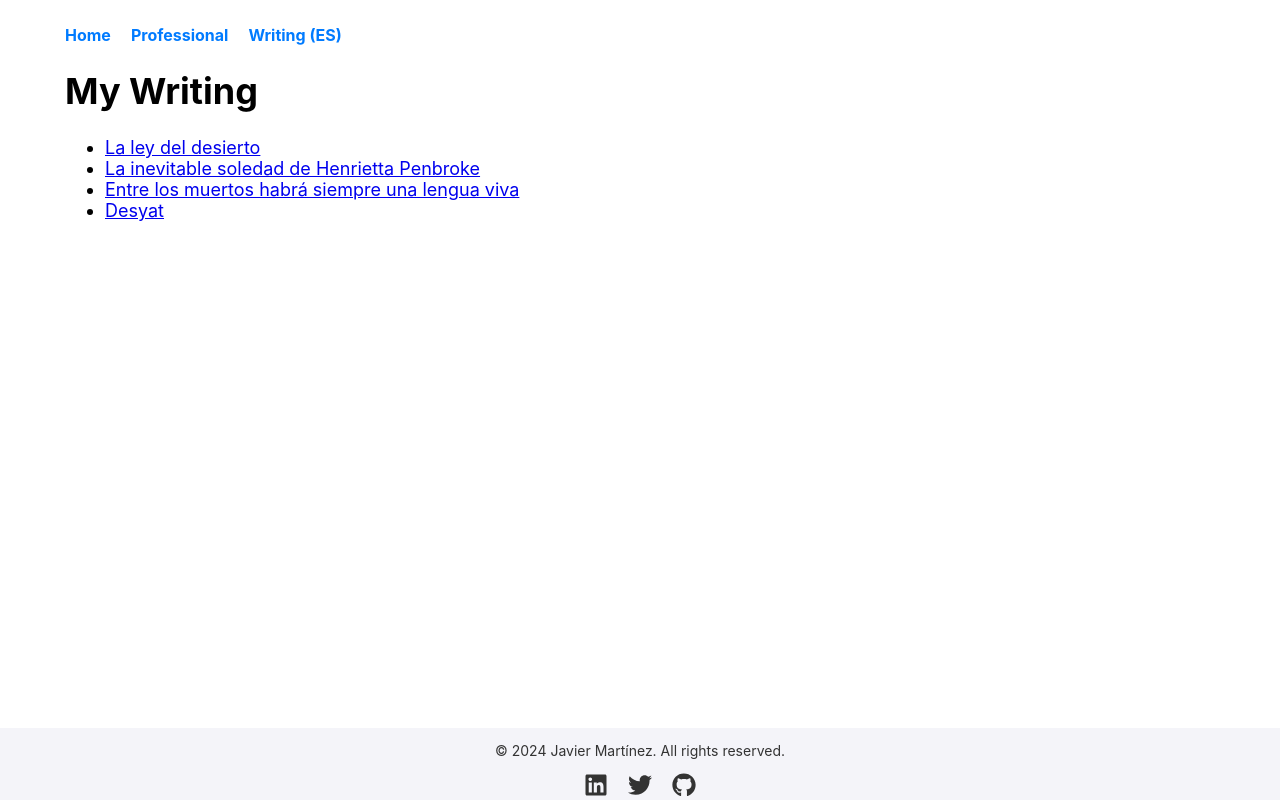
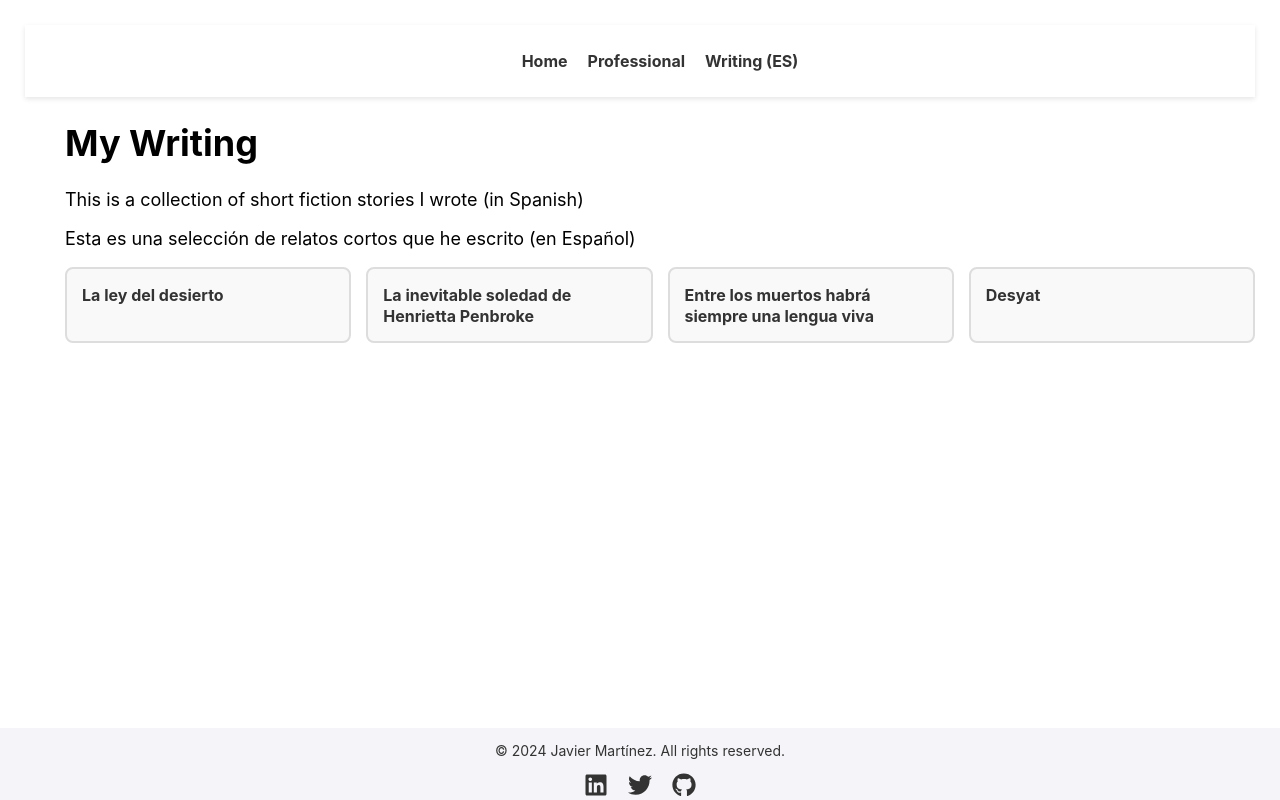
Before and after one commit to javicps/my-page, a React (Create React App) app: page /#/writing in a window 1280 px wide. Built offline with nearby package versions, Linux system fonts and the light colour scheme.

Commit message:
Add styling for menus + stories

```diff
--- a/src/App.css
+++ b/src/App.css
@@ -13,16 +13,6 @@
   }
 }
 
-.App-header {
-  background-color: #282c34;
-  min-height: 100vh;
-  display: flex;
-  flex-direction: column;
-  align-items: center;
-  justify-content: center;
-  font-size: calc(10px + 2vmin);
-  color: white;
-}
 
 .App-link {
   color: #61dafb;
@@ -34,20 +24,30 @@ body {
   margin: 10px;
 }
 
-nav ul {
-  list-style: none;
-  display: flex;
-  gap: 20px;
+.header {
+  position: sticky; /* Makes the header stick to the top */
+  top: 0; /* Ensures it sticks at the very top */
+  z-index: 1000; /* Keeps the header above other elements */
+  background-color: #fff; /* Set a background to avoid overlap issues */
+  box-shadow: 0 2px 5px rgba(0, 0, 0, 0.1); /* Optional: add a subtle shadow for visibility */
+  padding: 10px 20px;
 }
 
-nav ul li a {
-  text-decoration: none;
-  color: #007bff;
-  font-weight: bold;
+.navbar {
+  display: flex;
+  justify-content: space-around;
+  align-items: center;
 }
 
-nav ul li a:hover {
-  color: #0056b3;
+.navbar a {
+  text-decoration: none;
+  color: #333;
+  font-weight: bold;
+  transition: color 0.3s ease;
+}
+
+.navbar a:hover {
+  color: #0077b5; /* Example: a hover color */
 }
 
 @keyframes App-logo-spin {
@@ -101,10 +101,8 @@ div.written-text {
   font-size: large;
   margin-left: 25%;
   margin-right: 25%;
-  display: flex;
   flex-direction: column;
   min-height: 100vh;
-  flex: 1;
 }
 
 div.written-text h1 {
@@ -141,3 +139,29 @@ div.free-text {
 .social-icons a:hover {
   color: #0077b5; /* Example: LinkedIn blue */
 }
+
+.story-list {
+  display: grid;
+  gap: 15px;
+  grid-template-columns: repeat(auto-fit, minmax(200px, 1fr)); /* Makes it responsive */
+}
+
+.story-card {
+  padding: 15px;
+  border: 2px solid #ddd;
+  border-radius: 8px;
+  background-color: #f9f9f9;
+  transition: transform 0.3s, box-shadow 0.3s;
+}
+
+.story-card a {
+  text-decoration: none;
+  font-size: 16px;
+  font-weight: bold;
+  color: #333;
+}
+
+.story-card:hover {
+  transform: translateY(-5px);
+  box-shadow: 0 4px 10px rgba(0, 0, 0, 0.2);
+}
--- a/src/App.js
+++ b/src/App.js
@@ -16,6 +16,7 @@ const App = () => {
   return (
     <div>
       <Menu />
+      <div className="content">
         <Routes>
           <Route path="/" element={<div class="free-text"><h1>Welcome to My Page</h1></div>} />
           <Route path="/professional" element={<Professional />} />
@@ -25,6 +26,7 @@ const App = () => {
           <Route path="/writing/Desyat" element={<Desyat />} />
           <Route path="/writing/Entrelosmuertos" element={<Entrelosmuertos />} />
         </Routes>
+      </div>
       <Footer />
     </div>
   );
--- a/src/components/Menu.jsx
+++ b/src/components/Menu.jsx
@@ -4,12 +4,14 @@ import { Link } from 'react-router-dom';
 
 export default function Component() {
   return (
-    <nav>
+    <header className="header">
+      <nav className="navbar">
         <ul>
           <li><Link to="/">Home</Link></li>
           <li><Link to="/professional">Professional</Link></li>
           <li><Link to="/writing">Writing (ES)</Link></li>
         </ul>
       </nav>
+    </header>
   )
 }
--- a/src/pages/Writing.js
+++ b/src/pages/Writing.js
@@ -12,13 +12,15 @@ const Writing = () => {
   return (
     <div class="free-text">
       <h1>My Writing</h1>
-      <ul>
+      <p>This is a collection of short fiction stories I wrote (in Spanish)</p>
+      <p>Esta es una selección de relatos cortos que he escrito (en Español)</p>
+      <div className="story-list">
         {stories.map((story, index) => (
-          <li key={index}>
+          <div className="story-card" key={index}>
             <Link to={`/writing/${story.slug}`}>{story.title}</Link>
-          </li>
+          </div>
         ))}
-      </ul>
+      </div>
     </div>
   );
 };
```
Lines whose indentation alone changed are shown as unchanged.
